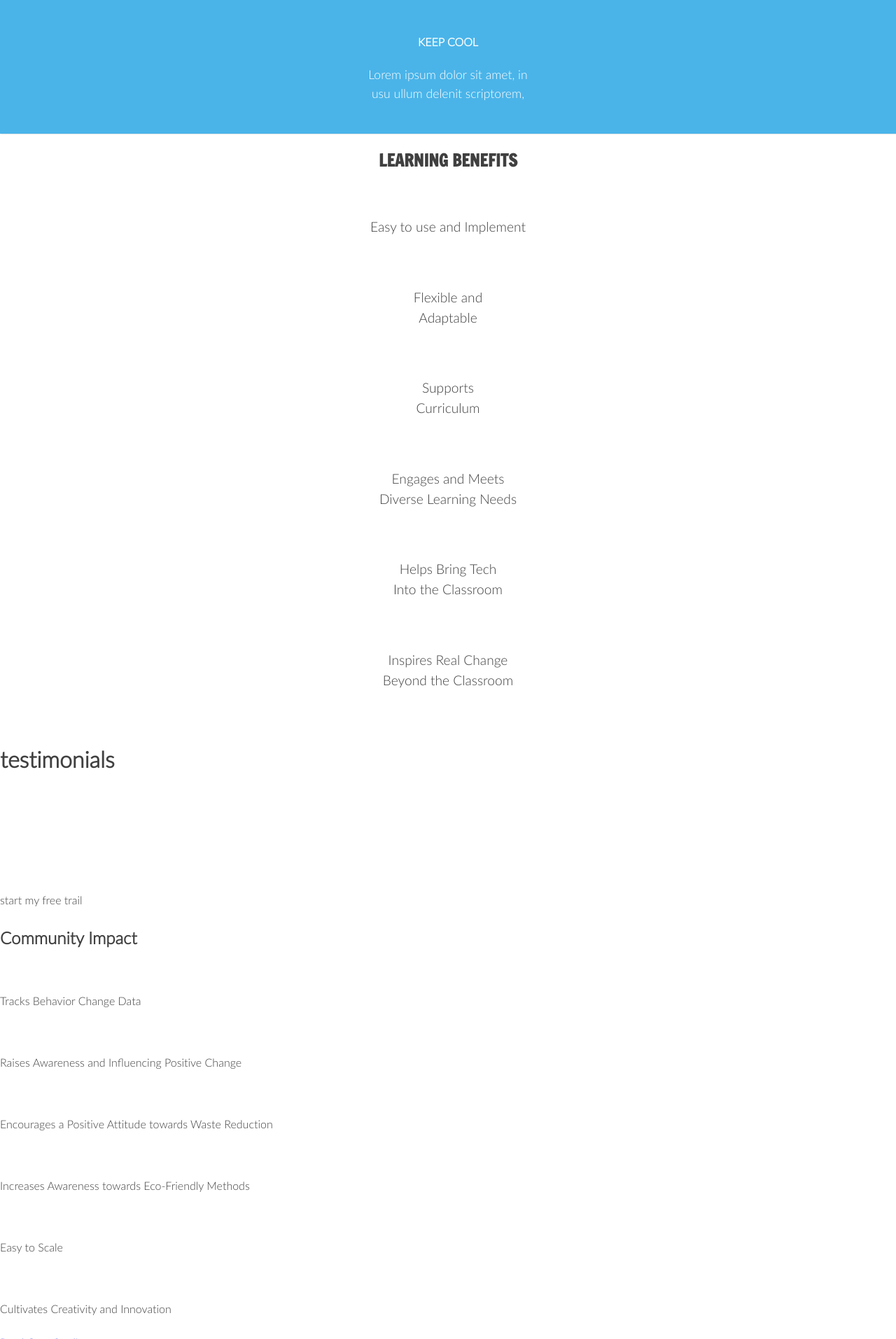
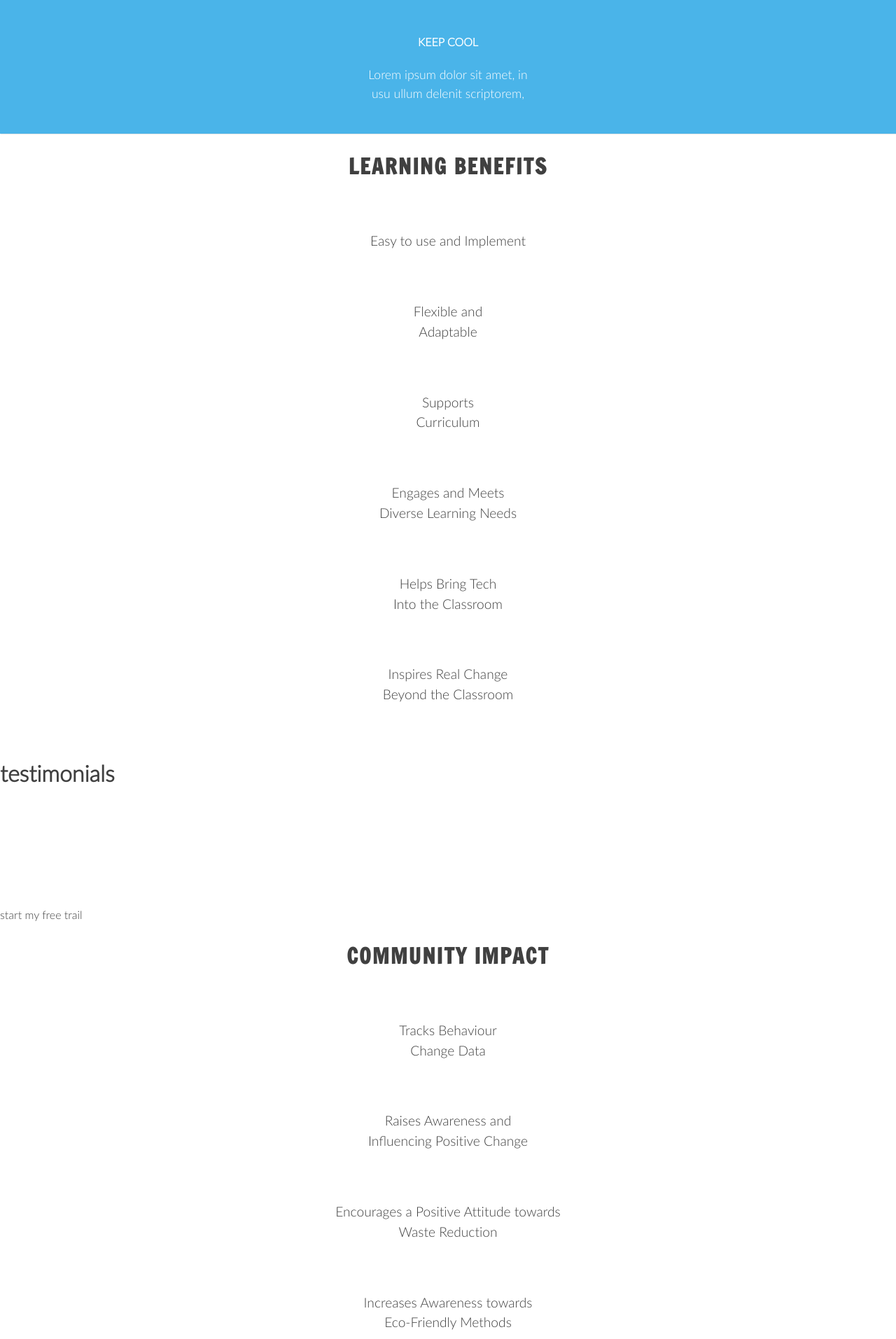
Before and after one commit to redacademy/ppa-spring-2016, a WordPress theme: template themes/dreamrider/front-page.php in a window 1280 px wide. Shown: the part 607-2520 px from the top of the page at 70% size. Run offline with PHP 8.4 and a stand-in for WordPress, Linux system fonts and the light colour scheme; the site name, menu and one post (Sample post) are stand-ins, and other content is empty; some libraries are stand-ins or nearby versions.

Commit message:
draft style for community-impact section, create mixin for inverted button

```diff
--- a/themes/dreamrider/front-page.php
+++ b/themes/dreamrider/front-page.php
@@ -101,19 +101,19 @@ get_header(); ?>
 			<h2>Community Impact</h2>
 			<div class="community-content-holder">
 				<img src="" alt="">
-				<p>Tracks Behavior Change Data</p>
+				<p>Tracks Behaviour <br>Change Data</p>
 			</div>
 			<div class="community-content-holder">
 				<img src="" alt="">
-				<p>Raises Awareness and Influencing Positive Change</p>
+				<p>Raises Awareness and <br>Influencing Positive Change</p>
 			</div>
 			<div class="community-content-holder">
 				<img src="" alt="">
-				<p>Encourages a Positive Attitude towards Waste Reduction</p>
+				<p>Encourages a Positive Attitude towards <br>Waste Reduction</p>
 			</div>
 			<div class="community-content-holder">
 				<img src="" alt="">
-				<p>Increases Awareness towards Eco-Friendly Methods</p>
+				<p>Increases Awareness towards <br>Eco-Friendly Methods</p>
 			</div>
 			<div class="community-content-holder">
 				<img src="" alt="">
@@ -121,7 +121,7 @@ get_header(); ?>
 			</div>
 			<div class="community-content-holder">
 				<img src="" alt="">
-				<p>Cultivates Creativity and Innovation</p>
+				<p>Cultivates Creativity <br>and Innovation</p>
 			</div>
 			<div class="btn-inverted">
 				<a href="#">Read Case Studies</a>
--- a/themes/dreamrider/sass/_mixins.scss
+++ b/themes/dreamrider/sass/_mixins.scss
@@ -20,7 +20,9 @@
 
 /* ----------- Buttons  -----------*/
 
-//Main Call-to-Action Button
+
+/* Main Call-to-Action Button */
+
 @mixin cta-button {
 	margin: 50px auto;
 	font-size: 20px;
@@ -32,6 +34,7 @@
 		height: auto;
 		padding: 13px 50px;
 		margin: 0 auto;
+		color: $color_button-text-default;
 		text-decoration: none;
 		text-transform: uppercase;
 		background-color: $color_button-background-default;
@@ -45,7 +48,39 @@
 	}
 }
 
-//Section Styles
+
+/* Inverted Button */
+
+@mixin inverted-cta-button {
+	margin: 50px auto;
+	font-size: 20px;
+	font-family: 'francois-one', sans-serif;
+  text-align: center;
+	letter-spacing: 2px;
+	a, a:visited {
+		width: autopx;
+		height: auto;
+		padding: 13px 50px;
+		margin: 0 auto;
+		color: $color_button-text-inverted;
+		text-decoration: none;
+		text-transform: uppercase;
+		background-color: $color_button-background-inverted;
+		border: 1px solid $color_button-border-inverted;
+		border-radius: 2rem;
+		&:hover {
+			color: $color_button-text-inverted-hover;
+			background-color: $color_button-background-inverted-hover;
+		}
+	}
+}
+
+
+/* ----------- Section Styles  -----------*/
+
+
+/* Sections with Blue Background */
+
 @mixin blue-section {
 	margin-top: 50px;
   padding: 45px;
@@ -54,3 +89,21 @@
   background-color: $color_background-programs;
   box-shadow: 1px 0px 1px $gray;
 }
+
+/* Sections with Icons */
+
+@mixin iconography{
+	width: 80%;
+  margin: 0 auto;
+  h2 {
+		font-size: 1.9rem;
+    font-family: $secondary-text;
+    text-transform: uppercase;
+    text-align: center;
+		letter-spacing: 2px;
+  }
+  p {
+    font-size: 1.2rem;
+    text-align: center;
+  }
+}
--- a/themes/dreamrider/sass/_page-templates.scss
+++ b/themes/dreamrider/sass/_page-templates.scss
@@ -49,15 +49,16 @@
 /* Learning Benefits */
 
 .learning-benefits {
-  width: 80%;
-  margin: 0 auto;
-  h2 {
-    font-family: $secondary-text;
-    text-transform: uppercase;
-    text-align: center;
-  }
-  p {
-    font-size: 1.2rem;
-    text-align: center;
-  }
+  @include iconography;
 }
+
+
+/* Community Impact */
+
+.community-impact {
+  @include iconography;
+}
+
+.btn-inverted {
+  @include inverted-cta-button;
+}
--- a/themes/dreamrider/sass/_variables.scss
+++ b/themes/dreamrider/sass/_variables.scss
@@ -47,6 +47,7 @@ $orange: #f3a536;
 $blue: #4ab4e9;
 $gray: #636363;
 
+
 /* ----------- Variables: Functional  -----------*/
 
 /* Plain Text */
@@ -55,6 +56,11 @@ $color_text-programs: $white;
 /* Buttons */
 $color_button-text-default: $white;
 $color_button-background-default: $orange;
+$color_button-text-inverted: $orange;
+$color_button-text-inverted-hover: $white;
+$color_button-background-inverted: $white;
+$color_button-background-inverted-hover: $orange;
+$color_button-border-inverted: $orange;
 
 /* Backgrounds */
 $color_background-programs: $blue;
--- a/themes/dreamrider/style.css
+++ b/themes/dreamrider/style.css
@@ -57,6 +57,11 @@ Nicolas Gallagher and Jonathan Neal http://necolas.github.com/normalize.css/
 /* ========= Dreamrider: Custom Styles ========== */
 /* ============================================== */
 /* ----------- Buttons  -----------*/
+/* Main Call-to-Action Button */
+/* Inverted Button */
+/* ----------- Section Styles  -----------*/
+/* Sections with Blue Background */
+/* Sections with Icons */
 html {
   font-family: sans-serif;
   -webkit-text-size-adjust: 100%;
@@ -812,6 +817,7 @@ object {
     height: auto;
     padding: 13px 50px;
     margin: 0 auto;
+    color: #fff;
     text-decoration: none;
     text-transform: uppercase;
     background-color: #f3a536;
@@ -826,12 +832,49 @@ object {
   width: 80%;
   margin: 0 auto; }
   .learning-benefits h2 {
+    font-size: 1.9rem;
     font-family: "francois-one", sans-serif;
     text-transform: uppercase;
-    text-align: center; }
+    text-align: center;
+    letter-spacing: 2px; }
   .learning-benefits p {
     font-size: 1.2rem;
     text-align: center; }
+
+/* Community Impact */
+.community-impact {
+  width: 80%;
+  margin: 0 auto; }
+  .community-impact h2 {
+    font-size: 1.9rem;
+    font-family: "francois-one", sans-serif;
+    text-transform: uppercase;
+    text-align: center;
+    letter-spacing: 2px; }
+  .community-impact p {
+    font-size: 1.2rem;
+    text-align: center; }
+
+.btn-inverted {
+  margin: 50px auto;
+  font-size: 20px;
+  font-family: 'francois-one', sans-serif;
+  text-align: center;
+  letter-spacing: 2px; }
+  .btn-inverted a, .btn-inverted a:visited {
+    width: autopx;
+    height: auto;
+    padding: 13px 50px;
+    margin: 0 auto;
+    color: #f3a536;
+    text-decoration: none;
+    text-transform: uppercase;
+    background-color: #fff;
+    border: 1px solid #f3a536;
+    border-radius: 2rem; }
+    .btn-inverted a:hover, .btn-inverted a:visited:hover {
+      color: #fff;
+      background-color: #f3a536; }
 
 .footer-container {
   width: 100%;
```
